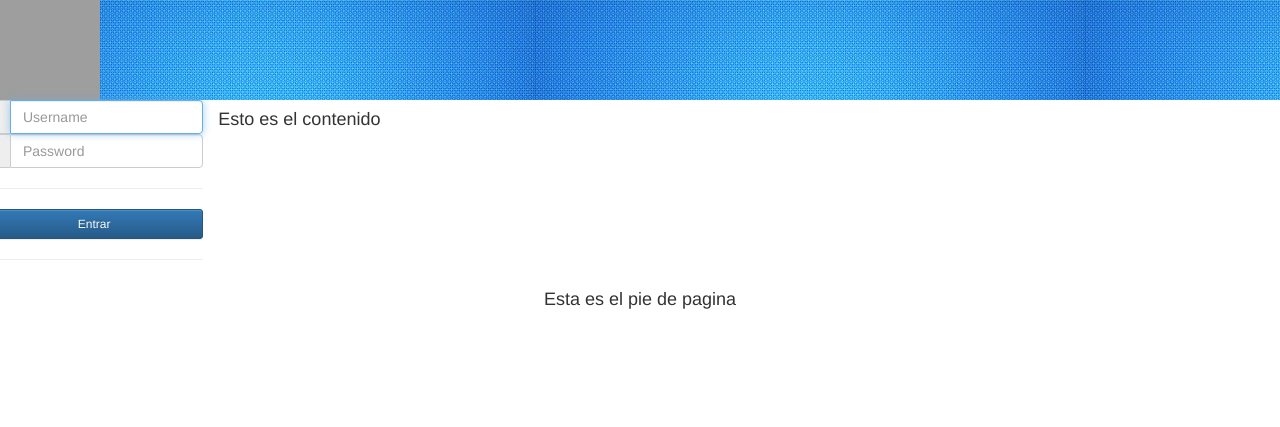
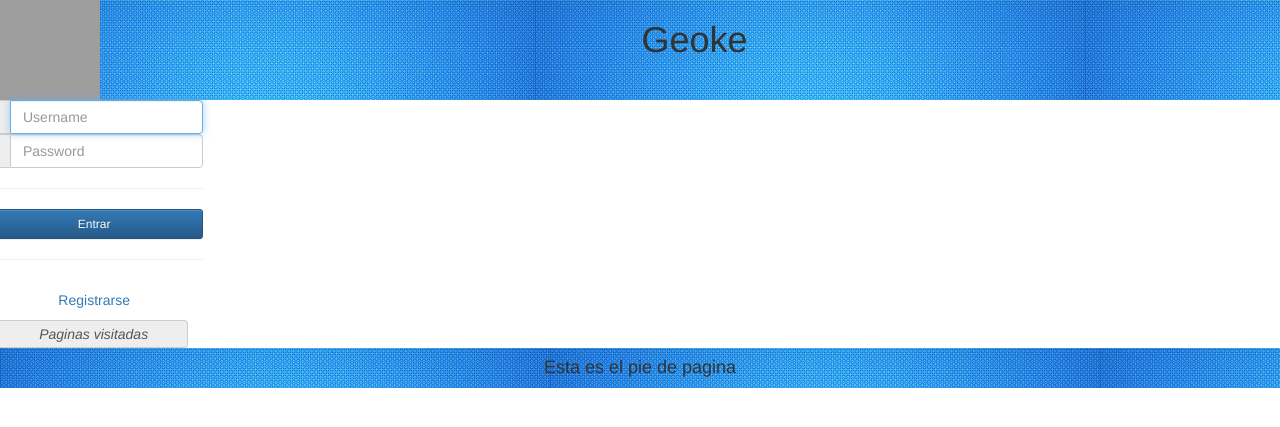
Before and after one commit to Alvarosanpal/DAI, a Flask app: template Flask/templates/index.html in a window 1280 px wide. Shown: the top 427 px of the page. Run offline with Flask 2, Linux system fonts and the light colour scheme; the template is opened without the code that fills it, so the values that code supplies are empty; some libraries are stand-ins or nearby versions; grey boxes are pictures that could not be loaded.

Commit message:
Practica 3

```diff
--- a/Flask/static/style.css
+++ b/Flask/static/style.css
@@ -8,7 +8,7 @@
     background-color: #01A9DB;
     color: white;
 }
-header{
+header,footer{
   background-image: url(header.png);
 
 }
--- a/Flask/templates/index.html
+++ b/Flask/templates/index.html
@@ -1,28 +1,10 @@
 {% extends "layout.html" %}
 {% block title %}Primera pagina{% endblock %}
-{% block header %}
-
-  <div class="col-sm-1 ">
-    <img src=../static/{{contenido.logo}} class="text-center" width="100" height="100">
-  </div>
-
-  <div class="col-sm-11 text-center">
-    <h1>{{contenido.titulo}}</h1>
-    <h4>{{contenido.subtitulo}}</h4>
-  </div>
 
 
-{% endblock %}
+{% block paginas %}
 
-{% block menu %}
-
-  {% for row in contenido.menu %}
-    <li><a href={{row.link}}>{{ row.text }}</a></li>
+  {% for row in contenido.paginas %}
+    <li><a href={{row.link}}>{{ row.text}}</a></li>
   {% endfor %}
 {% endblock %}
-{% block content %}
-  <h4>Esto es el contenido</h4>
-{% endblock %}
-{% block footer %}
-  <h4>Esta es el pie de pagina</h4>
-{% endblock %}
--- a/Flask/templates/layout.html
+++ b/Flask/templates/layout.html
@@ -10,43 +10,72 @@
 </head>
 <body>
   <header class="row">
-  {% block header %}{% endblock %}
+    <div class="col-sm-1 ">
+      <img src=../static/logo.png class="text-center" width="100" height="100">
+    </div>
+
+    <div class="col-sm-11 text-center">
+      <h1>Geoke</h1>
+      <h4>{{contenido.subtitulo}}</h4>
+    </div>
+
   </header>
   <div class="row">
     <div class="col-sm-2 sidenav">
-      <form action="" method="post" name="Login_Form" class="form-signin">
+      {% if session['username'] %}
+
+          <div class="row text-center bol">
+            <div class="col-sm-2">
+             <span class="input-group-addon" id="sizing-addon1">
+                 <i class="fa fa-user">Welcome {{session['username']}}</i>
+             </span>
+          </div>
+          <button class="btn btn-sm btn-primary btn-block" type="Submit" onclick="location.href='/logout'">Logout</button>
+
+
+          </div>
+
+      {% else %}
+      <form action="/login" method="post" name="Login_Form" class="form-signin">
          <div class="row text-center bol">
 
            <div class="input-group">
             <span class="input-group-addon" id="sizing-addon1">
                 <i class="fa fa-user"></i>
             </span>
-           <input type="text" class="form-control" name="Username" placeholder="Username" required="" autofocus="">
+           <input type="text" class="form-control" name="username" placeholder="Username" required="" autofocus="">
         </div>
         <div class="input-group">
             <span class="input-group-addon" id="sizing-addon1">
                 <i class="fa fa-lock"></i>
             </span>
-           <input type="password" class="form-control" name="Password" placeholder="Password" required="">
+           <input type="password" class="form-control" name="pass" placeholder="Password" required="">
         </div>
          <hr class="spartan">
         <button class="btn btn-sm btn-primary btn-block" name="Submit" value="Entrar" type="Submit">Entrar</button>
  <hr class="spartan">
+ </div>
       </form>
+       {% endif %}
       <ul class="nav text-center">
-        {% block menu %}
+        <li><a href="/registro">Registrarse</a></li>
+        <span class="input-group-addon" id="sizing-addon1">
+            <i class="fa fa-lock">Paginas visitadas</i>
+        </span>
+        {% block paginas %}
 
         {% endblock %}
       </ul>
-    </div>
+
   </div>
     <div class="col-sm-9 sidenav">
-      {% block content %}{% endblock %}
+      {% block contenido %}{% endblock %}
     </div>
   </div >
   <footer class="col-sm-12 text-center">
+    <h4>Esta es el pie de pagina</h4>
     {% block footer %}{% endblock %}
-  <footer>
+  </footer>
   <script src="https://ajax.googleapis.com/ajax/libs/jquery/3.1.1/jquery.min.js"></script>
   <!-- Latest compiled and minified JavaScript -->
   <script src="https://maxcdn.bootstrapcdn.com/bootstrap/3.3.7/js/bootstrap.min.js" integrity="sha384-Tc5IQib027qvyjSMfHjOMaLkfuWVxZxUPnCJA7l2mCWNIpG9mGCD8wGNIcPD7Txa" crossorigin="anonymous"></script>
```
Also changed, not shown: Flask/p3.py (+28 -6 lines), Flask/templates/registro.html (added, +59 -0 lines), 2 other files.
